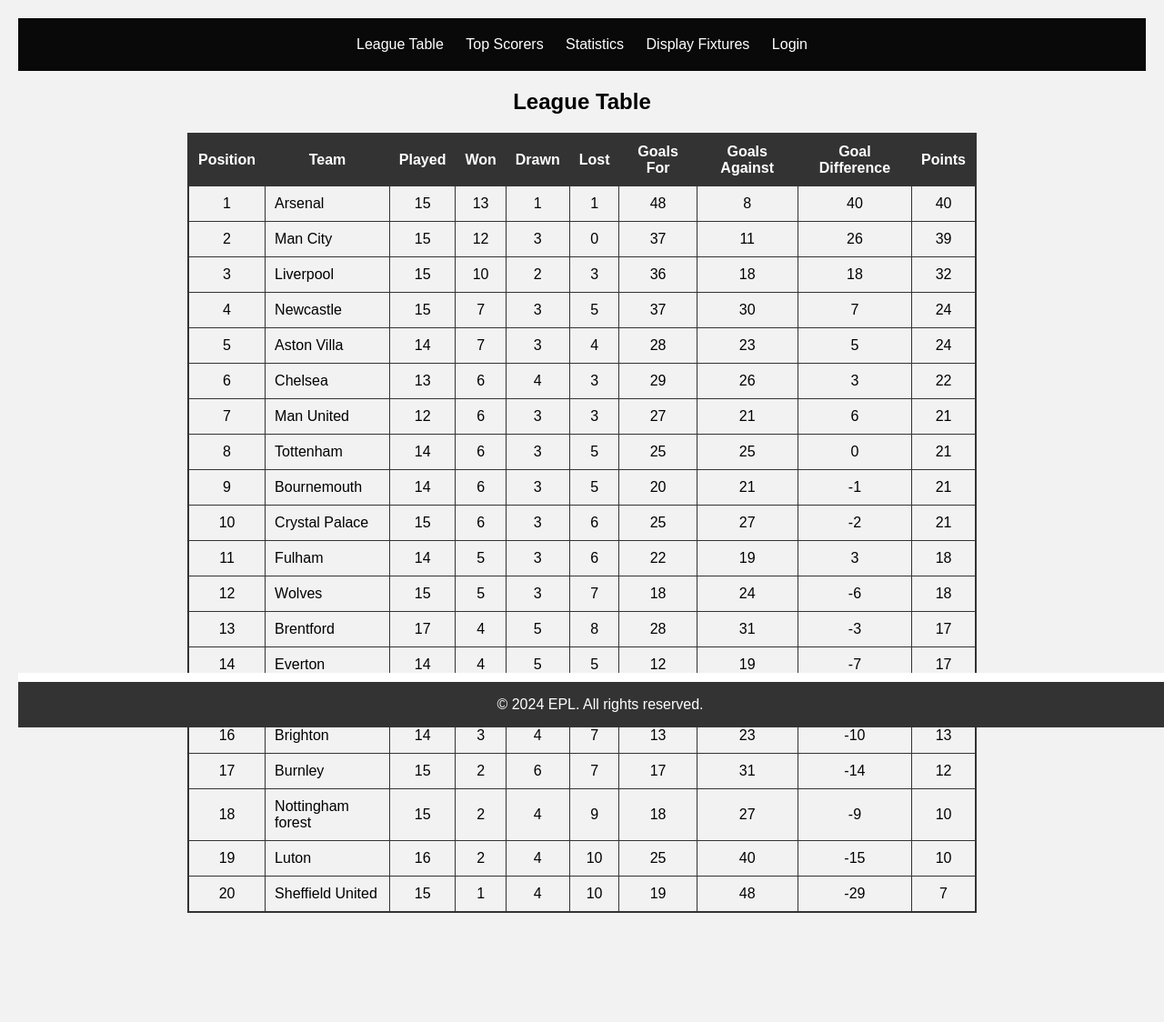
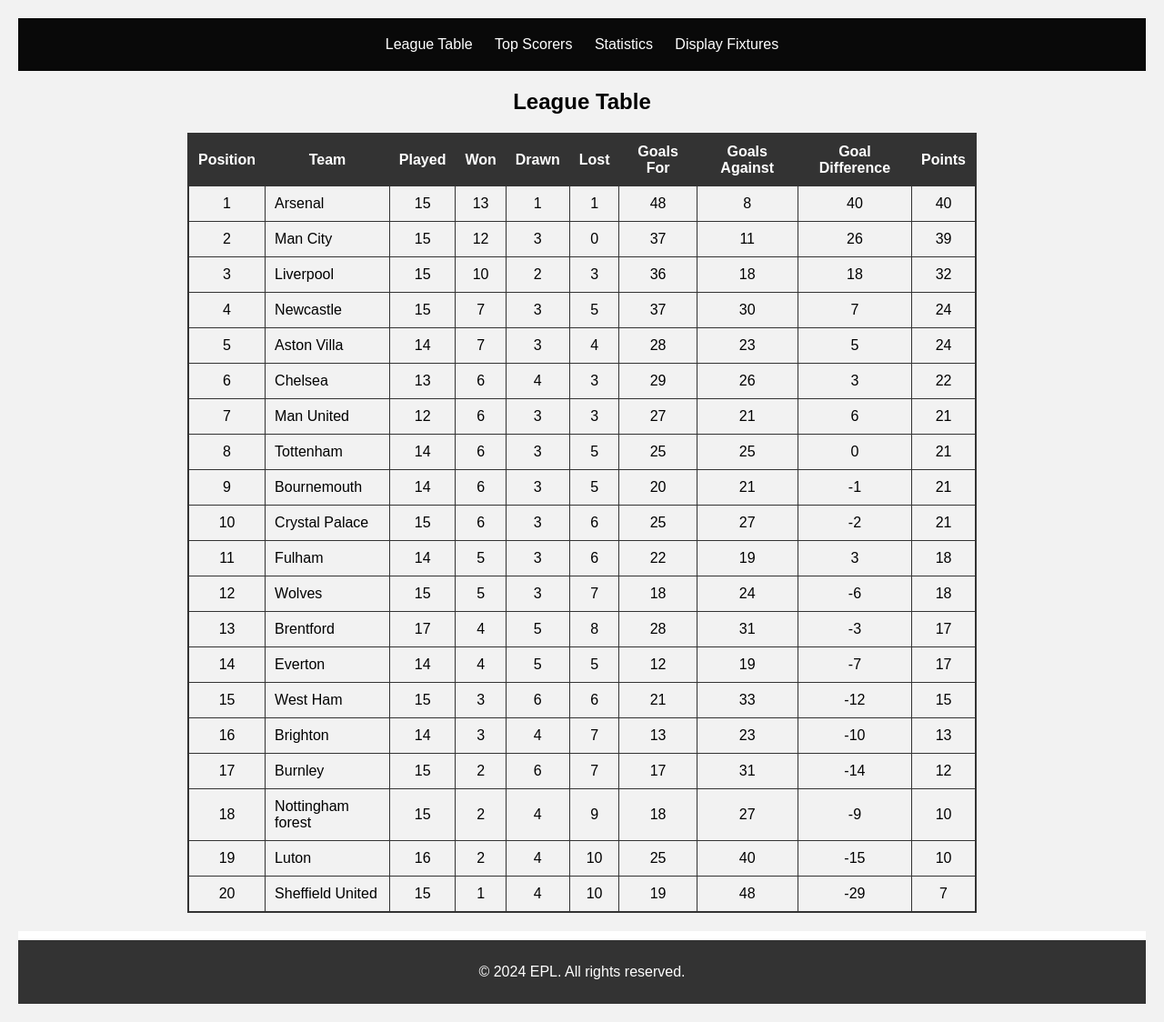
Before and after one commit to clintonmachuki/csym019_assignment_2024, a PHP site: the page made by Task B/league_table.php in a window 1280 px wide. Shown: the whole page at 91% size. Before the commit the page ends 1004 px from the top, so only its background shows below. Run offline with PHP 8.4, Linux system fonts and the light colour scheme; data comes from the database, SQL or seed files in the repository.

Commit message:
update styles

```diff
--- a/Task B/league_table.php
+++ b/Task B/league_table.php
@@ -122,7 +122,6 @@ $conn->close(); // Close the database connection after fetching data
         <li id="add_player"><a href="add_player.php">Add Player</a></li>
         <li id="teams_input"><a href="teams_input.php">Teams Input</a></li>
         <li id="register_admin"><a href="register_admin.html">Register admin</a></li>
-        <li id="Login"><a href="Login.html">Login</a></li>
     </ul>
     </ul>
     <h2>League Table</h2> <!-- Heading for the league table -->
--- a/Task B/styles.css
+++ b/Task B/styles.css
@@ -240,10 +240,9 @@ footer {
     background-color: #333; /* Background color for the footer */
     color: #fff; /* Text color for the footer */
     text-align: center; /* Center-align the content of the footer */
-    padding: 0px 0; /* Padding top and bottom of the footer */
-    position: fixed; /* Fix the footer at the bottom of the viewport */
-    bottom: 0; /* Align the footer at the bottom */
+    padding: 10px 0; /* Padding top and bottom of the footer */
     width: 100%; /* Full width of the viewport */
     border-top: 10px solid #fff; /* Solid border at the top of the footer */
     box-sizing: border-box; /* Include padding and border in the element's total width and height */
+    margin-top: 20px; /* Optional: Add some space above the footer */
 }
```
